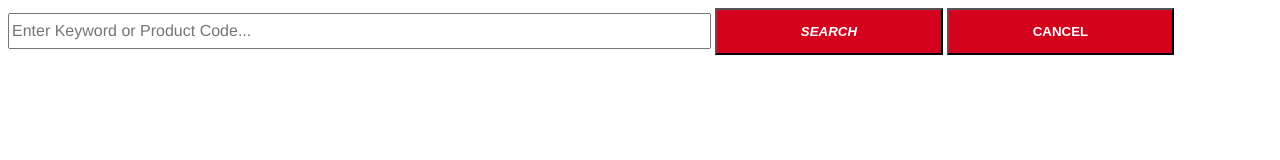
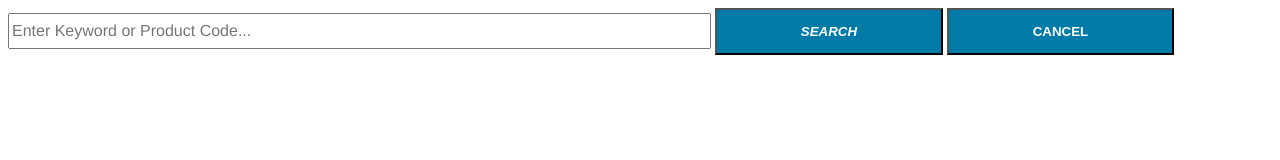
Before and after one commit to mobify/astro-scaffold, a website: page app/scaffold-www/search-view/search-bar.html in a window 1280 px wide. Drawn offline with Linux system fonts and the light colour scheme.

Commit message:
Updating search bar coloring.

```diff
--- a/app/scaffold-www/search-view/search-bar.css
+++ b/app/scaffold-www/search-view/search-bar.css
@@ -36,7 +36,7 @@ input[type="submit"] {
   padding-right: 0px;
   padding-bottom: 15px;
   padding-left: 0px;
-  background-color: #d4021d;
+  background-color: #007ba7;
   color: white;
   line-height: 1;
   font-weight: bold;
```
